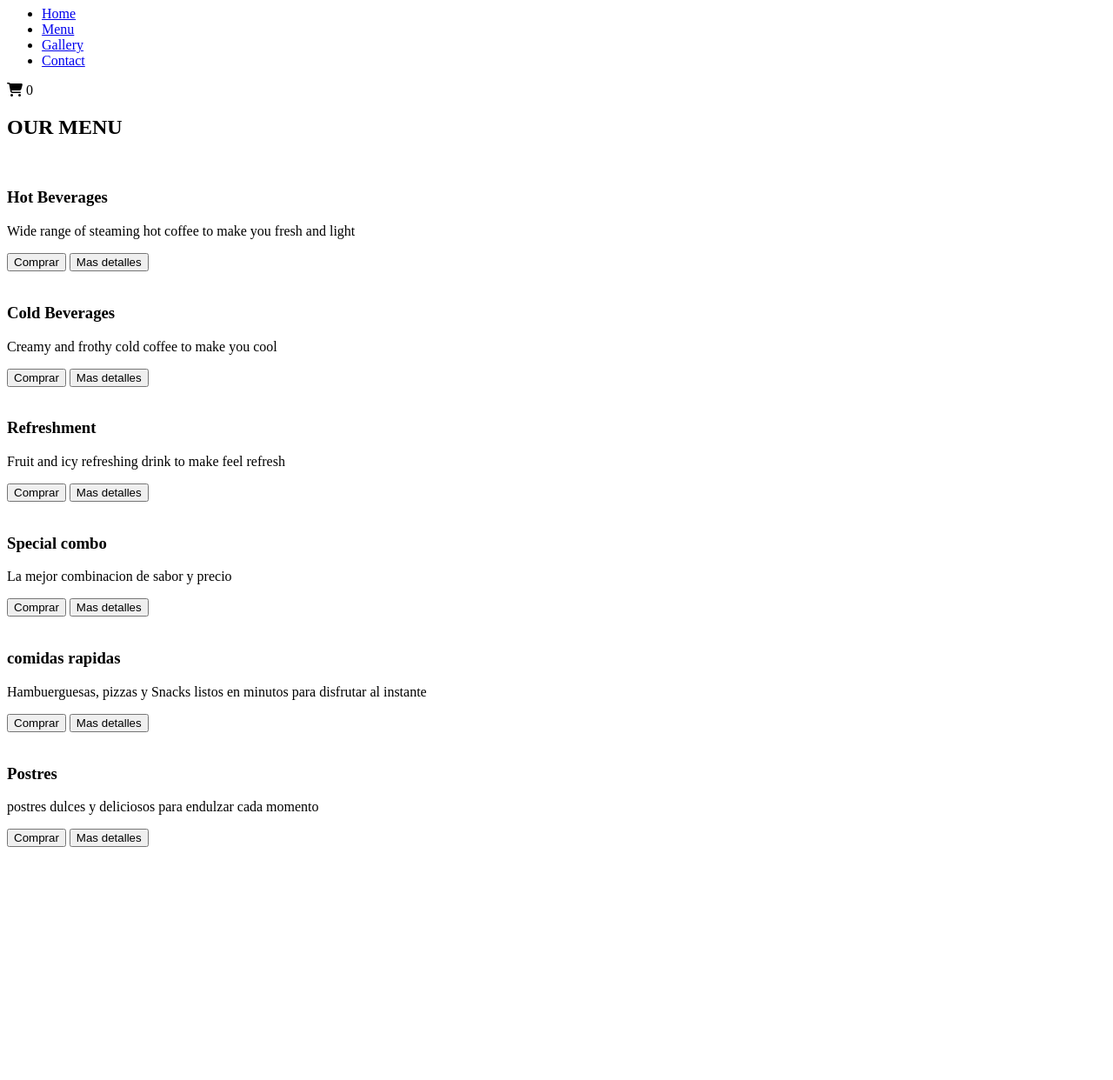
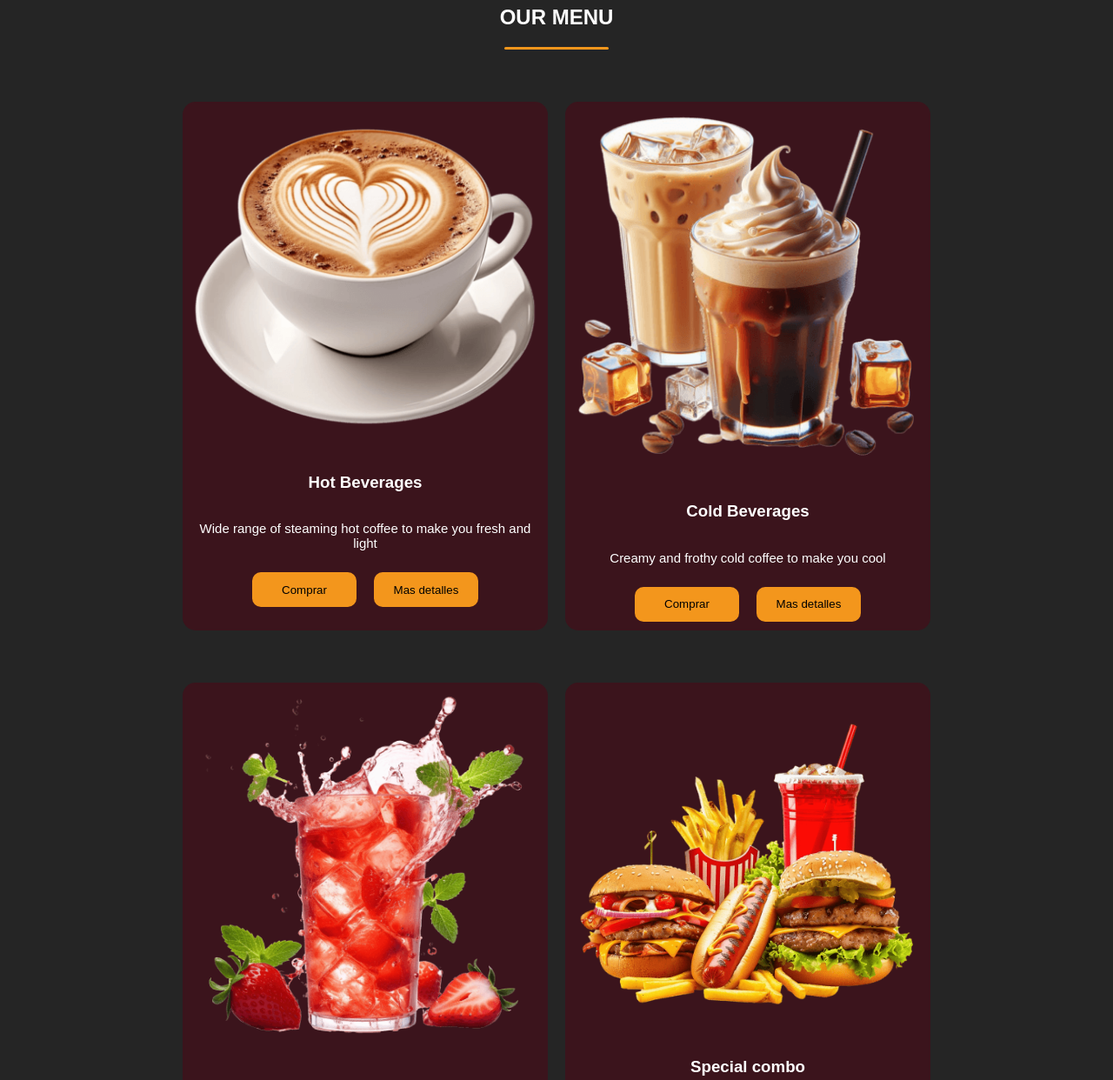
Before and after one commit to jhon170920/tienda-de-cafe, a plain HTML site: page menu.html in a window 1280 px wide. Shown: the part 74-1316 px from the top of the page at 87% size. Before the commit the page ends 1056 px from the top, so only its background shows below. Drawn offline with Linux system fonts and the light colour scheme; the site is published under a folder, as on GitHub Pages, so addresses that start at the root find nothing; a web font is replaced by a local one.

Commit message:
Update paths for CSS and JS files in menu.html

```diff
--- a/menu.html
+++ b/menu.html
@@ -4,8 +4,8 @@
     <meta charset="UTF-8">
     <meta name="viewport" content="width=device-width, initial-scale=1.0">
     <script src="https://kit.fontawesome.com/bdc4e23805.js" crossorigin="anonymous"></script>
-    <link rel="stylesheet" href="/css/menu.css">
-    <script src="/js/carrito.js"></script>
+    <link rel="stylesheet" href="./css/menu.css">
+    <script src="./js/carrito.js"></script>
     <title>Menu</title>
 </head>
 <body>
@@ -15,10 +15,10 @@
         </div>
         <nav>
             <ul>
-            <li><a href="index.html">Home</a></li>
-            <li><a href="/menu.html">Menu</a></li>
-            <li><a href="/gallery.html">Gallery</a></li>
-            <li><a href="/contactenos.html">Contact</a></li>
+            <li><a href="./index.html">Home</a></li>
+            <li><a href="./menu.html">Menu</a></li>
+            <li><a href="./gallery.html">Gallery</a></li>
+            <li><a href="./contactenos.html">Contact</a></li>
             </ul>
         </nav>
         <div class="menu-icon">
@@ -32,7 +32,7 @@
         <span class="linea"></span>
     <div class="cards-container">
         <div class="cards">
-            <img src="/img/hot-beverages.png" alt="">
+            <img src="./img/hot-beverages.png" alt="">
             <h3>Hot Beverages</h3>
             <p>Wide range of steaming hot coffee to make you fresh and light</p>
             <div class="buttons">
@@ -41,7 +41,7 @@
             </div>
         </div>
         <div class="cards">
-        <img src="/img/cold-beverages.png" alt="">
+        <img src="./img/cold-beverages.png" alt="">
         <h3>Cold Beverages</h3>
         <p>Creamy and frothy cold coffee to make you cool</p>
         <div class="buttons">
@@ -50,7 +50,7 @@
         </div>
         </div>
         <div class="cards">
-            <img src="/img/refreshment.png" alt="">
+            <img src="./img/refreshment.png" alt="">
             <h3>Refreshment</h3>
             <p>Fruit and icy refreshing drink to make feel refresh</p>
             <div class="buttons">
@@ -59,7 +59,7 @@
             </div>
         </div>
         <div class="cards">
-            <img src="/img/special-combo.png" alt="">
+            <img src="./img/special-combo.png" alt="">
             <h3>Special combo</h3>
             <p>La mejor combinacion de sabor y precio</p>
             <div class="buttons">
@@ -68,7 +68,7 @@
             </div>
         </div>
         <div class="cards">
-            <img src="/img/burger-frenchfries.png" alt="">
+            <img src="./img/burger-frenchfries.png" alt="">
             <h3>comidas rapidas</h3>
             <p>Hambuerguesas, pizzas y Snacks listos en minutos para disfrutar al instante</p>
             <div class="buttons">
@@ -77,7 +77,7 @@
             </div>
         </div>
         <div class="cards">
-            <img src="/img/desserts.png" alt="">
+            <img src="./img/desserts.png" alt="">
             <h3>Postres</h3>
             <p>postres dulces y deliciosos para endulzar cada momento</p>
             <div class="buttons">
```
